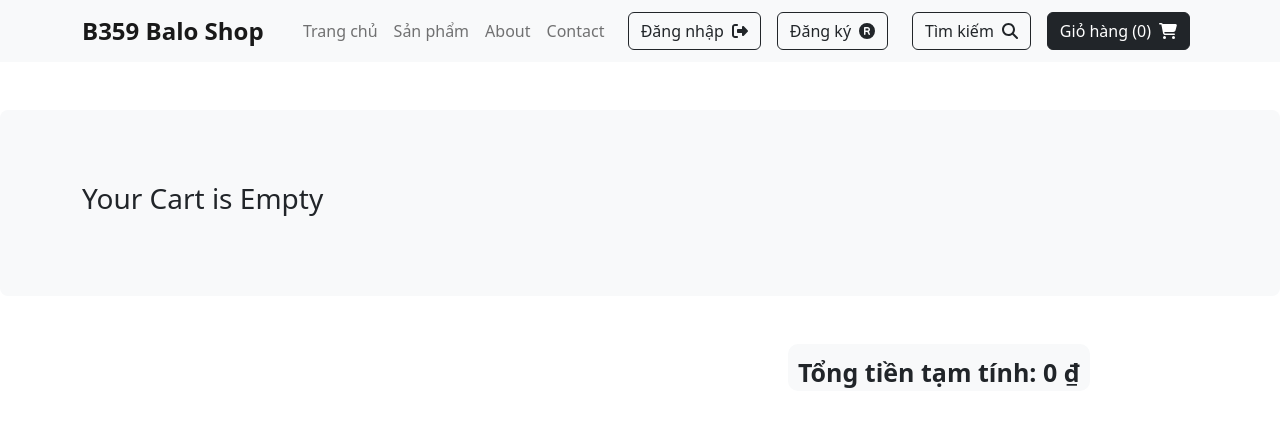
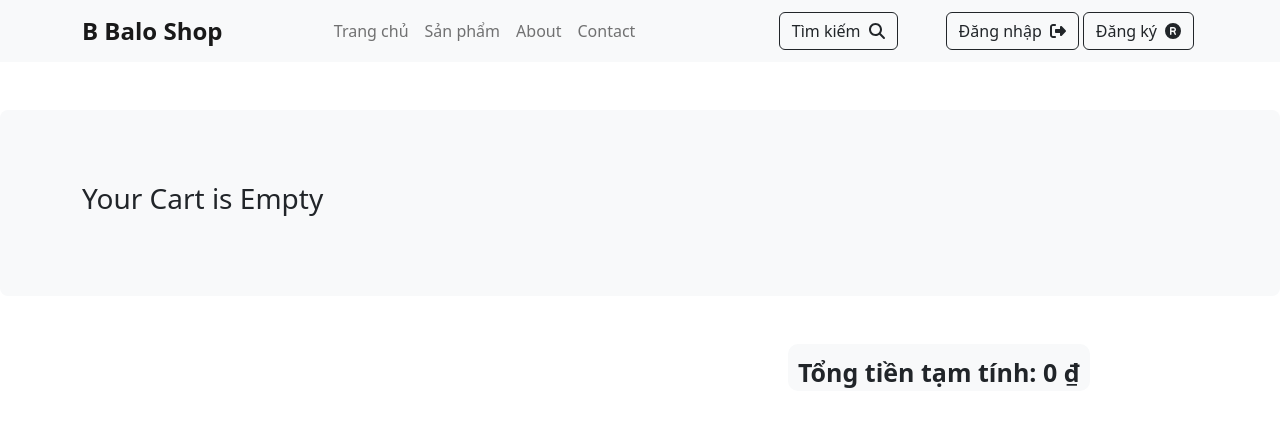
Before and after one commit to danglequocbao001/balo-shop-web, a React (Create React App) app: page /cart in a window 1280 px wide. Shown: the top 426 px of the page. Built offline with nearby package versions, Linux system fonts and the light colour scheme.

Commit message:
chore: pq

```diff
--- a/public/index.html
+++ b/public/index.html
@@ -24,7 +24,7 @@
       work correctly both with client-side routing and a non-root public URL.
       Learn how to configure a non-root public URL by running `npm run build`.
     -->
-    <title>B359 Balo Shop</title>
+    <title>B Balo Shop</title>
   </head>
   <body>
     <noscript>You need to enable JavaScript to run this app.</noscript>
--- a/src/components/Navbar.jsx
+++ b/src/components/Navbar.jsx
@@ -30,7 +30,7 @@ const Navbar = () => {
       <nav className="navbar navbar-expand-lg bg-light">
         <div className="container">
           <NavLink className="navbar-brand fw-bold fs-4" to="/">
-            B359 Balo Shop
+            B Balo Shop
           </NavLink>
           <button
             className="navbar-toggler"
@@ -68,6 +68,10 @@ const Navbar = () => {
             </ul>
 
             <div className="buttons">
+              <NavLink to="/search" className="btn btn-outline-dark mx-5">
+                Tìm kiếm
+                <FontAwesomeIcon className="ms-2" icon={faSearch} />
+              </NavLink>
               {!token && (
                 <>
                   <NavLink to="/login" className="btn btn-outline-dark">
@@ -77,23 +81,19 @@ const Navbar = () => {
                       icon={faRightFromBracket}
                     />
                   </NavLink>
-                  <NavLink to="/register" className="btn btn-outline-dark mx-3">
+                  <NavLink to="/register" className="btn btn-outline-dark mx-1">
                     Đăng ký
                     <FontAwesomeIcon className="ms-2" icon={faRegistered} />
                   </NavLink>
                 </>
               )}
-              <NavLink to="/search" className="btn btn-outline-dark mx-2">
-                Tìm kiếm
-                <FontAwesomeIcon className="ms-2" icon={faSearch} />
-              </NavLink>
-              <NavLink to="/cart" className="btn btn-outline-dark mx-2">
-                Giỏ hàng ({cartCount.length})
-                <FontAwesomeIcon className="ms-2" icon={faCartShopping} />
-              </NavLink>
 
               {token && (
                 <>
+                  <NavLink to="/cart" className="btn btn-outline-dark mx-2">
+                    Giỏ hàng ({cartCount.length})
+                    <FontAwesomeIcon className="ms-2" icon={faCartShopping} />
+                  </NavLink>
                   <NavLink to="/profile" className="btn btn-outline-dark">
                     Khách hàng
                     <FontAwesomeIcon className="ms-2" icon={faUser} />
--- a/src/components/products/ProductItem.jsx
+++ b/src/components/products/ProductItem.jsx
@@ -1,6 +1,8 @@
 import { NavLink } from "react-router-dom";
 import COLOR_CONSTANTS from "../../constants/colors";
 import moneyFormatter from "../../helpers/money";
+import { TOKEN_LOCAL_STORAGE } from "../../api/constants";
+import { toast } from "react-toastify";
 
 const ProductItem = (param) => {
   const productDetailAndCartNoUse = !(
@@ -161,12 +163,23 @@ const ProductItem = (param) => {
             <p className="card-text">{`Còn lại: ${param.product.so_luong}`}</p>
             <p className="card-text">{`Nhà sản xuất: ${param.product.nha_san_xuat}`}</p>
             {productDetailAndCartNoUse && (
+              <>
+                {localStorage.getItem(TOKEN_LOCAL_STORAGE) !== null ? (
                   <NavLink
                     to={`/products/${param.product.ma_mh}`}
                     className="btn btn-dark"
                   >
                     Mua ngay
                   </NavLink>
+                ) : (
+                  <NavLink
+                    onClick={() => toast.warn("Vui lòng đăng nhập trước")}
+                    className="btn btn-dark"
+                  >
+                    Mua ngay
+                  </NavLink>
+                )}
+              </>
             )}
           </div>
         )}
```
Lines whose indentation alone changed are shown as unchanged.
